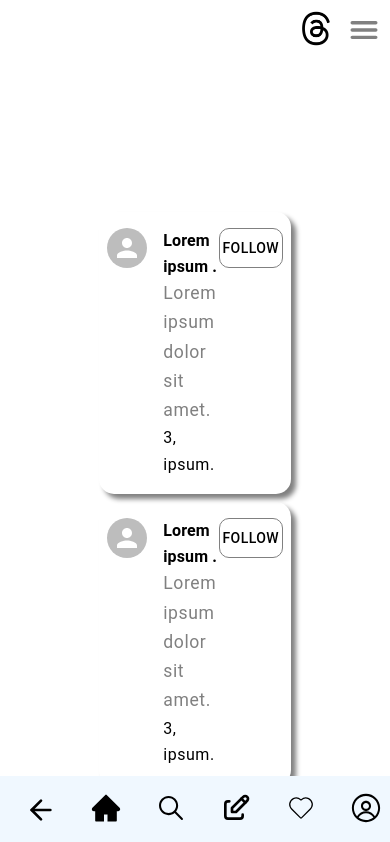
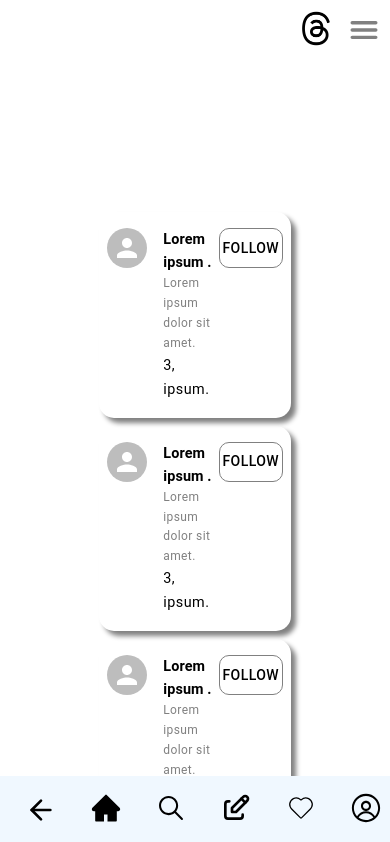
Before and after one commit to psychic-coder/Threads, a React (Vite) app in the folder Frontend/: page /search in a window 390 px wide. Shown: the top 842 px of the page. Built offline with nearby package versions, Linux system fonts and the light colour scheme.

Commit message:
completed the responsiveness

```diff
--- a/Frontend/src/Components/search/ProfileBar.jsx
+++ b/Frontend/src/Components/search/ProfileBar.jsx
@@ -12,7 +12,7 @@ const ProfileBar = () => {
         py={2}
         mx={"auto"}
         boxShadow={"5px 5px 5px gray"}
-        width={"90%"}
+        width={_700?"80%":"90%"}
         borderRadius={"15px"}
         sx={{
           ":hover": {
@@ -23,13 +23,13 @@ const ProfileBar = () => {
         <Stack flexDirection={"row"} gap={2}>
           <Avatar src="" alt="" />
           <Stack flexDirection={"column"}>
-            <Typography variant="h6" fontWeight={"bold"} fontSize={"1rem"}>
+            <Typography variant="h6" fontWeight={"bold"} fontSize={_700?"1rem":"0.9rem"}>
               Lorem ipsum .
             </Typography>
-            <Typography variant="caption" fontSize={"1.1rem"} color="gray">
+            <Typography variant="caption" fontSize={_700?"1.1rem":"0.75rem"}color="gray">
               Lorem ipsum dolor sit amet.
             </Typography>
-            <Typography variant="caption" fontSize={"1rem"}>
+            <Typography variant="caption" fontSize={_700?"1rem":"0.9rem"}>
               3, ipsum.
             </Typography>
           </Stack>
--- a/Frontend/src/Components/search/SearchInput.jsx
+++ b/Frontend/src/Components/search/SearchInput.jsx
@@ -1,7 +1,8 @@
-import { InputAdornment, TextField } from "@mui/material";
+import { InputAdornment, TextField, useMediaQuery } from "@mui/material";
 import { FaSearch } from "react-icons/fa";
 
 const SearchInput = () => {
+  const _700 = useMediaQuery("(min-width:700px)");
 
   return (
     <>
```
